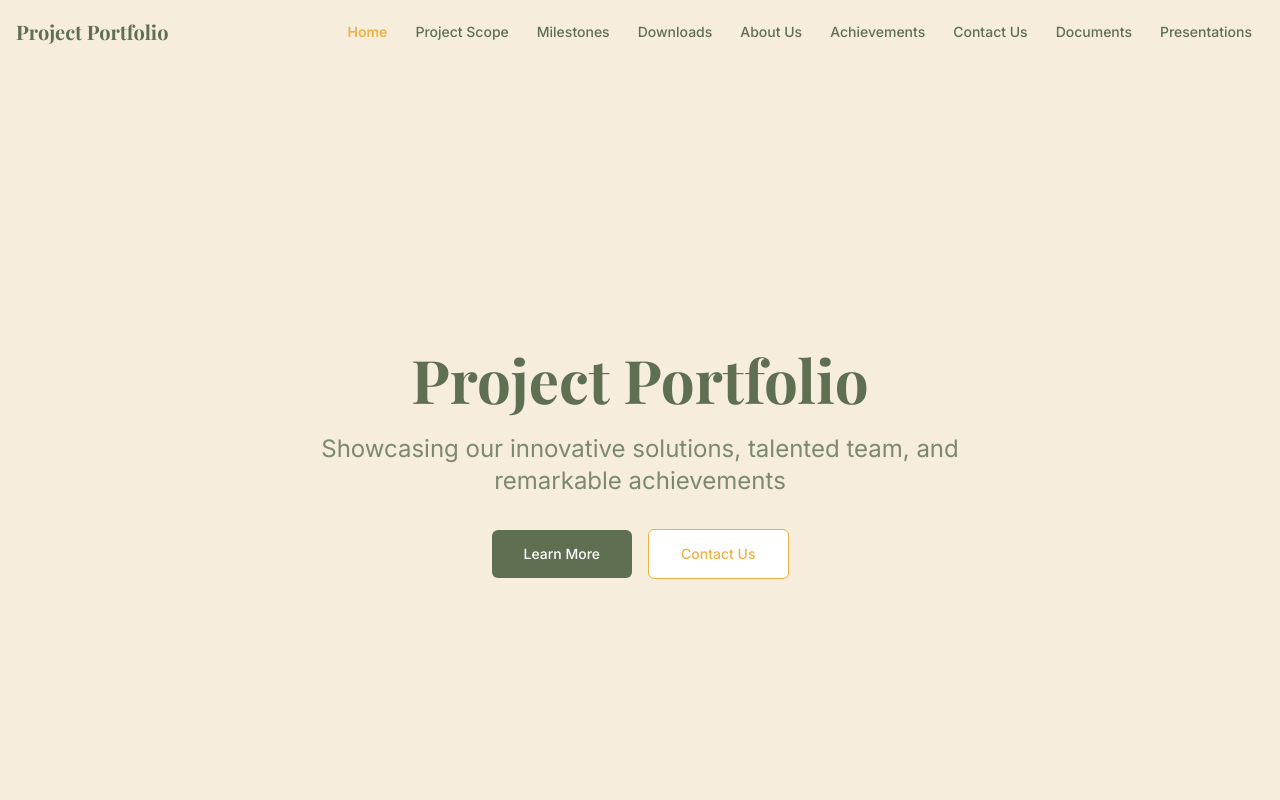
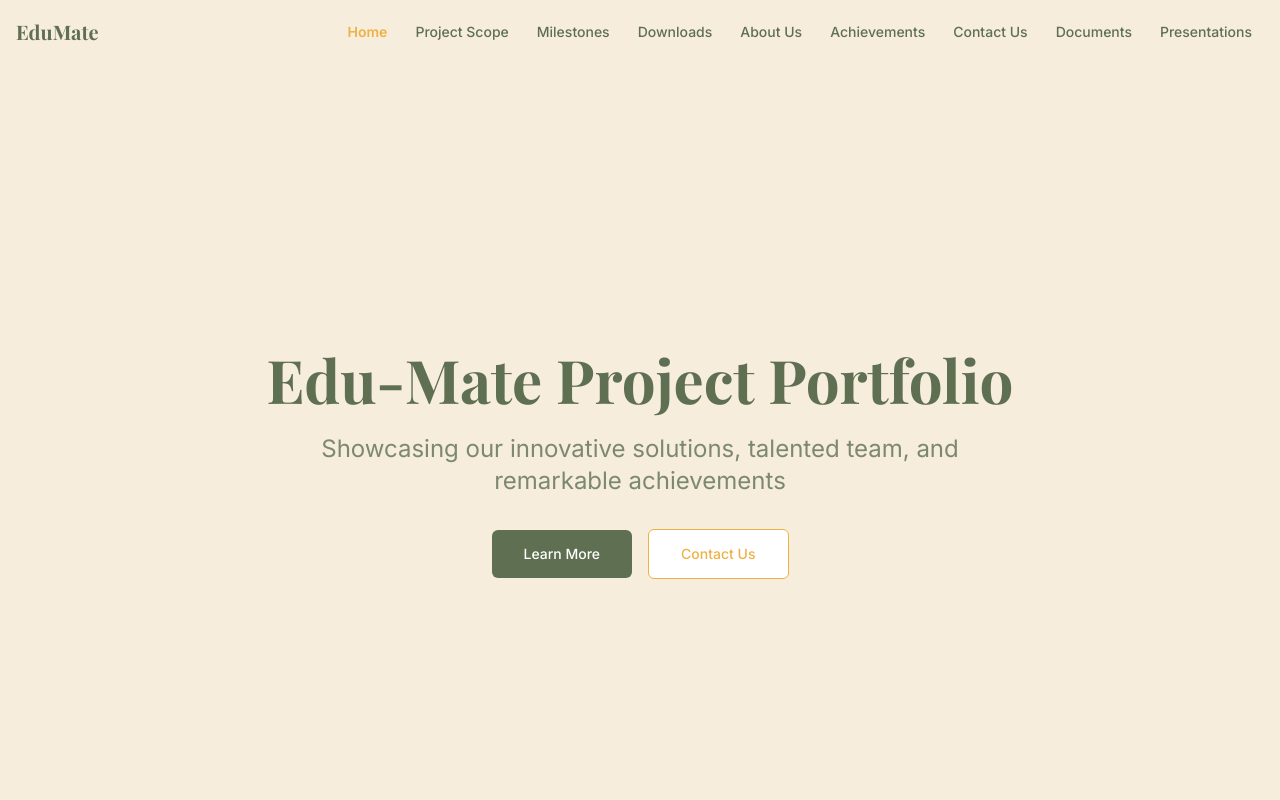
Before and after one commit to sula15/Edu-Mate-Portfolio, a Next.js app: page / in a window 1280 px wide. Shown: the top 800 px of the page. Built offline with nearby package versions, Linux system fonts and the light colour scheme; a web font is replaced by a local one.

Commit message:
Update auto system theme

```diff
--- a/app/layout.tsx
+++ b/app/layout.tsx
@@ -29,7 +29,7 @@ export default function RootLayout({
         <ThemeProvider
           attribute="class"
           defaultTheme="light"
-          enableSystem
+          enableSystem={false}
           disableTransitionOnChange
         >
           {children}
--- a/components/header.tsx
+++ b/components/header.tsx
@@ -66,7 +66,7 @@ export default function Header() {
       isScrolled ? "bg-[#f6eddd] shadow-md" : "bg-transparent"
     )}>
       <div className="container mx-auto px-4 h-16 flex items-center justify-between">
-        <div className="font-bold text-[#5f6f52] text-xl font-playfair">Project Portfolio</div>
+        <div className="font-bold text-[#5f6f52] text-xl font-playfair ">EduMate</div>
 
         {/* Desktop Navigation */}
         <nav className="hidden md:flex space-x-1">
--- a/components/sections/hero.tsx
+++ b/components/sections/hero.tsx
@@ -17,7 +17,7 @@ export default function Hero() {
     <section id="home" className="min-h-screen flex items-center justify-center py-20">
       <div className="container mx-auto px-4 text-center">
         <h1 className="text-4xl md:text-6xl font-bold text-[#5f6f52] mb-6 font-playfair">
-          Project Portfolio
+          Edu-Mate Project Portfolio
         </h1>
         <p className="text-xl md:text-2xl text-[#5f6f52]/80 mb-8 max-w-2xl mx-auto">
           Showcasing our innovative solutions, talented team, and remarkable achievements
```
